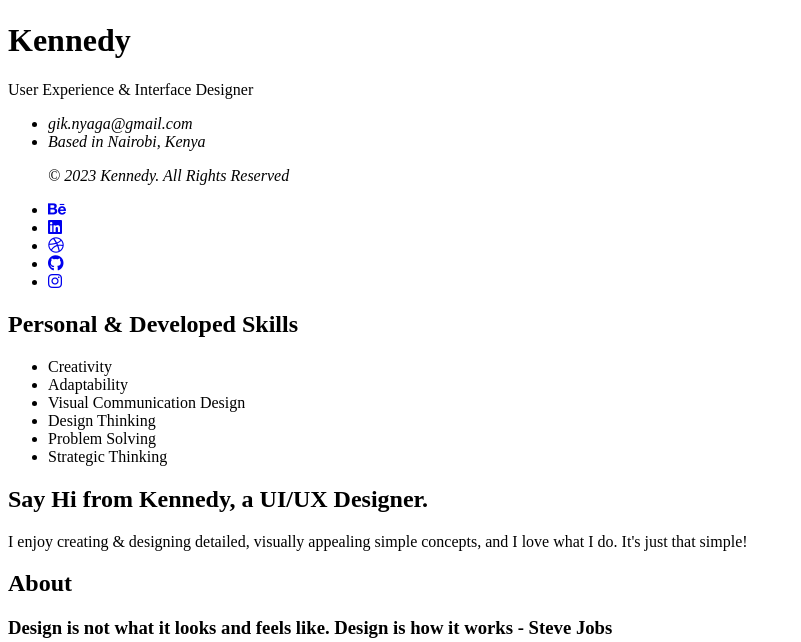
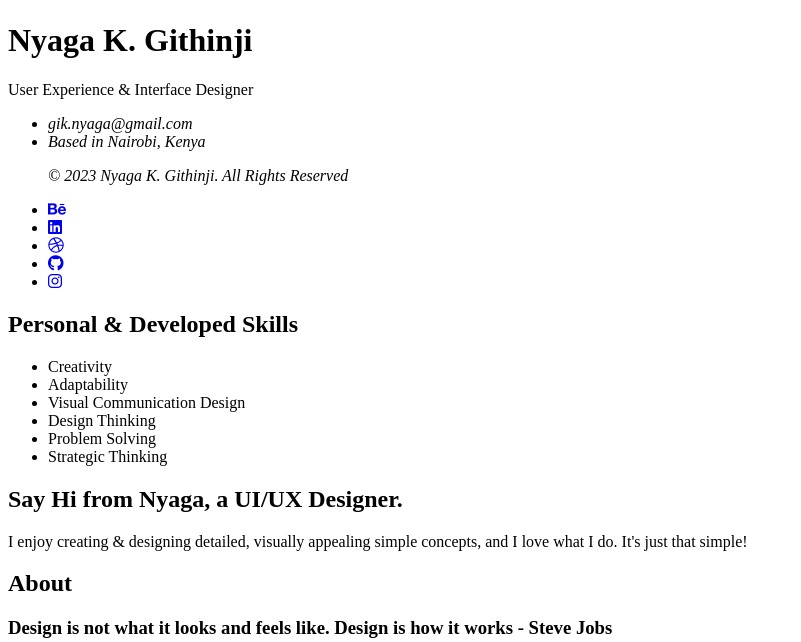
Before and after one commit to gik-UI/gik-UI.github.io, a plain HTML site: page index.html in a window 1280 px wide. Shown: the part 161-803 px from the top of the page, without its empty margins (0-801 px from the left). Drawn offline with Linux system fonts and the light colour scheme.

Commit message:
change of name details on html

```diff
--- a/index.html
+++ b/index.html
@@ -14,14 +14,14 @@
         <header id="personal">
             <div class="header">
                 <img src="img/IMG20230218094150.jpg" alt="kennedy-nyaga" width="200">
-                <h1>Kennedy</h1>
+                <h1>Nyaga K. Githinji</h1>
                 <p>User Experience & Interface Designer</p>
                 <address>
                     <ul>
                         <li>gik.nyaga@gmail.com</li>
                         <li>Based in Nairobi, Kenya</li>
 
-                        <p>&copy; 2023 Kennedy. All Rights Reserved</p>
+                        <p>&copy; 2023 Nyaga K. Githinji. All Rights Reserved</p>
 
                         <li><a href="https://www.behance.net/gik_ui"><i class="fa-brands fa-behance"></i></a></li>
                         <li><a href="https://www.linkedin.com/in/kennedy-nyaga-7353b2279/"><i class="fa-brands fa-linkedin"></i></a></li>
@@ -45,7 +45,7 @@
         <main>
             <section id="intro">
                 <div class="introduction">
-                    <h2>Say Hi from Kennedy, a UI/UX Designer.</h2>
+                    <h2>Say Hi from Nyaga, a UI/UX Designer.</h2>
                     <p>I enjoy creating & designing detailed, visually appealing simple concepts, and I love what I do. It's just that simple!</p>
                 </div>
             </section>
```
